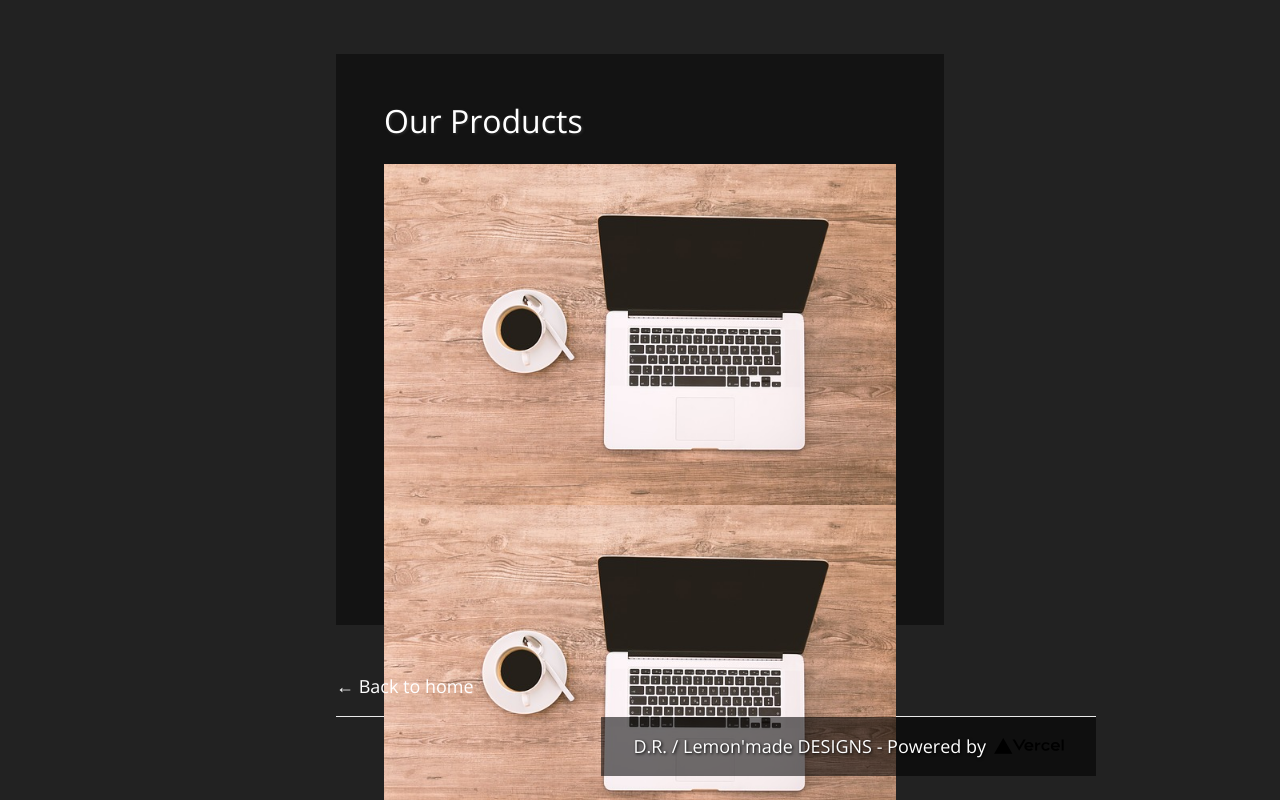
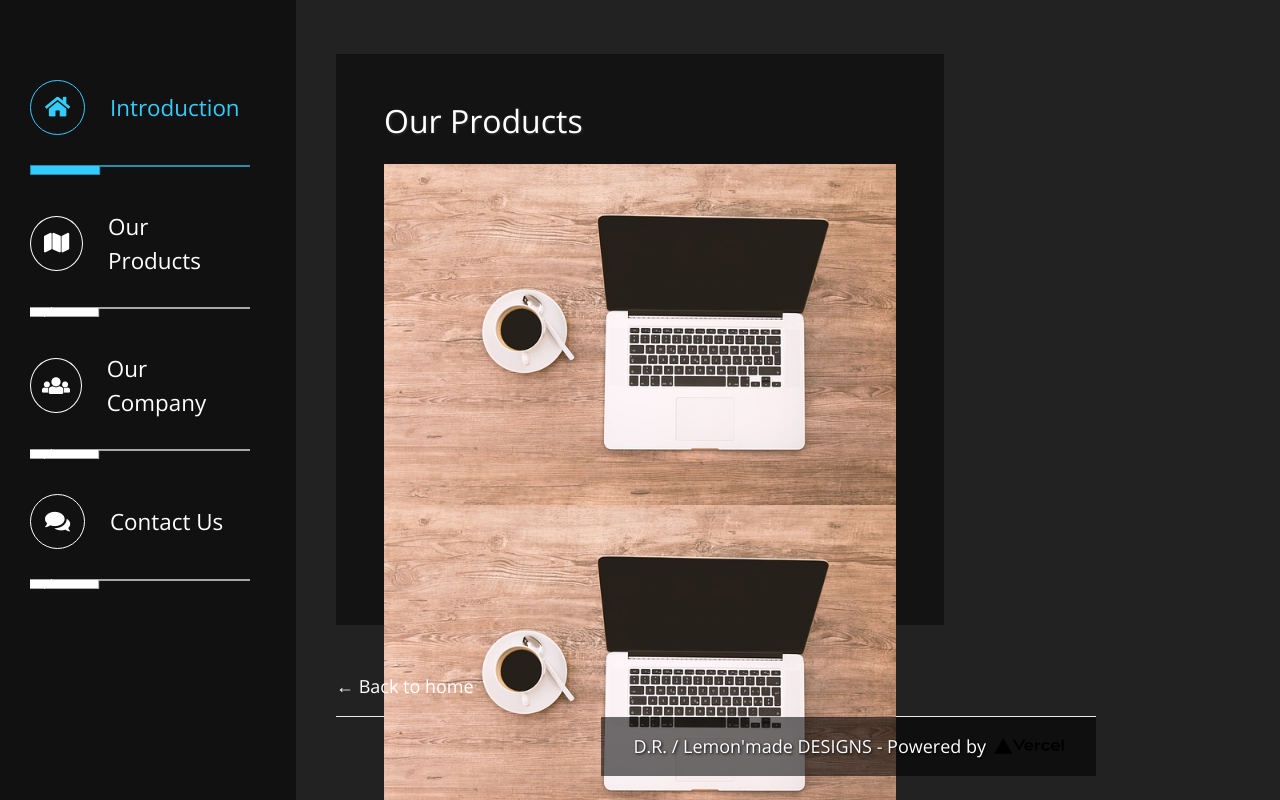
Before and after one commit to lemonmade1/Dr-Lemonmade-Designs, a Next.js app: page /posts/menu in a window 1280 px wide. Shown: the top 800 px of the page. Built offline with nearby package versions, Linux system fonts and the light colour scheme.

Commit message:
fixed navbar, footer, carousel, and contact pages

```diff
--- a/components/Layout/layout.jsx
+++ b/components/Layout/layout.jsx
@@ -4,6 +4,7 @@ import Link from 'next/link'
 import styles from './layout.module.css'
 import utilStyles from '../../styles/utils.module.css'
 
+import NavBar from '../../components/NavBar/navbar'
 import Footer from '../Footer/footer'
 
 
@@ -31,7 +32,7 @@ export default function Layout({ children, home }) {
         <script type="text/javascript" src="../js/custSlicker.js"></script>
       </Head>
 
-      {/* <NavBar /> */}
+      <NavBar />
 
       <main className={styles.mainPage}>
         {children}
--- a/pages/posts/about.jsx
+++ b/pages/posts/about.jsx
@@ -2,7 +2,6 @@ import Head from 'next/head'
 import Link from 'next/link'
 
 import Layout from '../../components/Layout/layout'
-import NavBar from '../../components/NavBar/navBar'
 
 export default function About() {
   return (
@@ -11,8 +10,6 @@ export default function About() {
         <title>About</title>
       </Head>
 
-      <NavBar />
-
       <h1>About</h1>
 
     </Layout>
```
